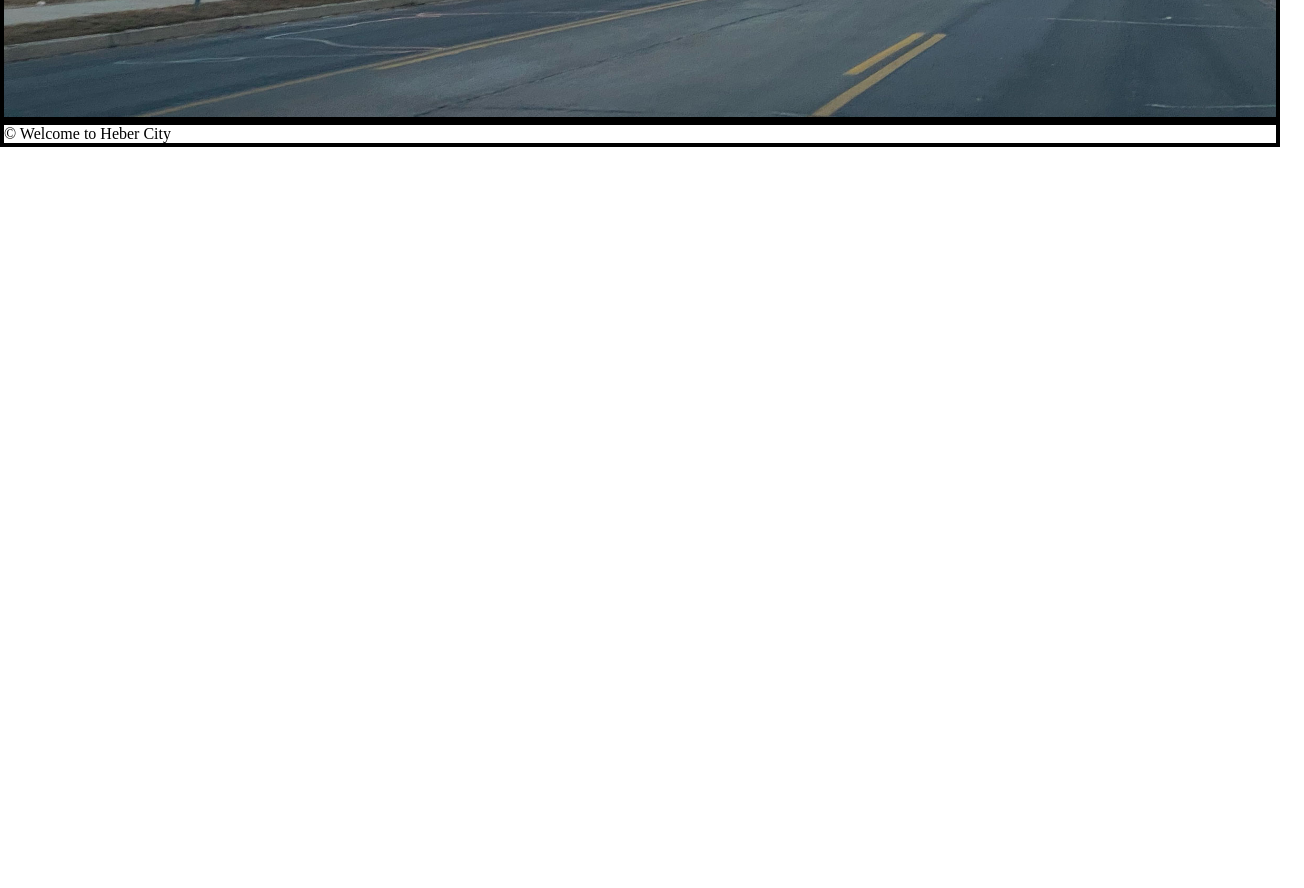
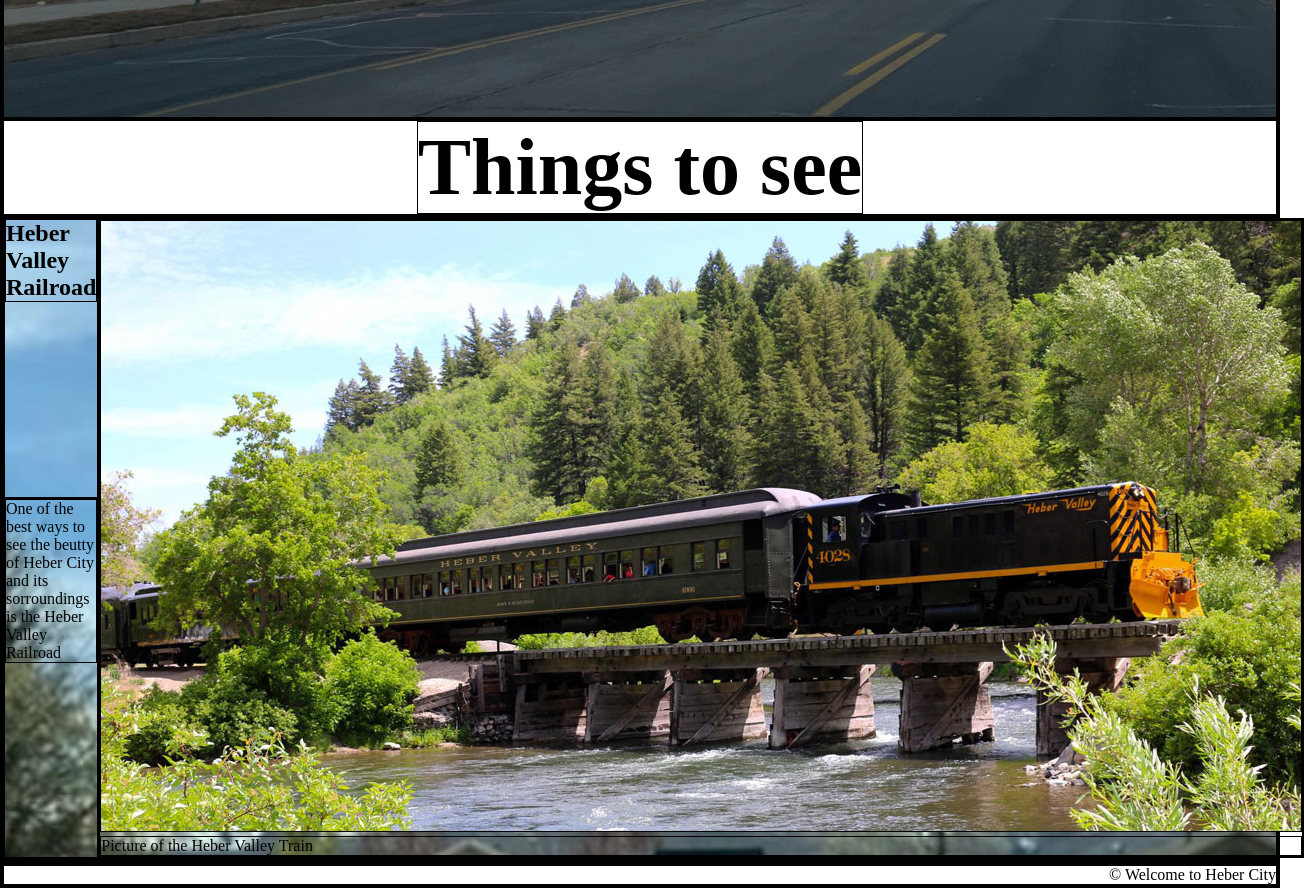
Before and after one commit to AlanLogan4/Heber-City-Website, a plain HTML site: page thingsToSee.html in a window 1280 px wide. Shown: the part 500-1388 px from the top of the page, 1304 px wide, since content can reach past the window. Before the commit the page ends 800 px from the top, so only its background shows below. Drawn offline with Linux system fonts and the light colour scheme.

Commit message:
Day Work 4

```diff
--- a/style.css
+++ b/style.css
@@ -23,31 +23,6 @@
     height: 500px;
     width: 100%;
 }
-
-/* #region hero image */
-#hero{
-    background: linear-gradient(10deg, rgb(0,0,0,0.3),rgb(0,0,0,0.3)),
-                url(images/optimize2.jpg);
-    background-repeat: no-repeat;
-    background-size: cover;
-    background-position: center bottom;
-
-}
-.activities #hero{
-    background-image: url(images/optimized2.jpg);
-    background-position: center center;
-}
-
-.thingsToSee #hero{
-    background-image: url(images/optimized2.jpg);
-    background-position: center center;
-}
-
-
-
-/* #endregion */
-
-
 
 .flex-header{
     display: flex;
@@ -75,9 +50,97 @@
 
 }
 
+/* #endregion */
+
+header{
+    display: flex;
+    justify-content: center;
+    font-size: 40px;
+}
+
+/* #region hero image */
+#hero{
+    background: linear-gradient(10deg, rgb(0,0,0,0.3),rgb(0,0,0,0.3)),
+                url(images/optimize2.jpg);
+    background-repeat: no-repeat;
+    background-size: cover;
+    background-position: center bottom;
+
+}
+.activities #hero{
+    background: linear-gradient(10deg, rgb(0,0,0,0.3),rgb(0,0,0,0.3)),
+                url(images/optimized2.jpg);
+    background-size: cover;
+    background-repeat: no-repeat;
+    background-position: center center;
+}
+
+.thingsToSee #hero{
+    background: linear-gradient(10deg, rgb(0,0,0,0.3),rgb(0,0,0,0.3)),
+    url(images/optimized2.jpg);
+    background-size: cover;
+    background-repeat: no-repeat;
+    background-position: center center;
+}
+
+
 
 /* #endregion */
 
+
+/* #region articles*/
+.articles-background{
+    background-image: url(images/optimized3.jpg);
+    background-position: center;
+    background-repeat: no-repeat;
+    background-size: cover;
+}
+
+
+    /* #region thigns to see*/
+    .thingsToSee article{
+        display: grid;
+        grid-template: auto auto;
+    }
+
+    .thingsToSee article .grid-header{
+        grid-column: 1;
+        grid-row: 1;
+    }
+
+    .thingsToSee article .grid-content{
+        grid-column: 1;
+        grid-row: 2;
+    }
+
+    .thingsToSee article .grid-img{
+        grid-column: 2;
+        grid-row: 1 / span 2;
+
+    }
+
+
+    /* #endregion*/
+
+
+
+
+/* #endregion*/
+
+
+
+/* #region footer*/
+
+footer{
+    border-top: 5px solid black;
+}
+
+footer p{
+    display: flex;
+    justify-content: right;
+}
+
+/* #endregon*/
 
 @media screen and (max-width: 800px) {
     .flex-container{
--- a/thingsToSee.html
+++ b/thingsToSee.html
@@ -5,7 +5,7 @@
         <meta http-equiv="X-UA-Compatible" content="IE=edge">
         <meta name="viewport" content="width=device-width, initial-scale=1.0">
         <link rel="stylesheet" href="style.css">
-        <title>Thins to See</title>
+        <title>Things to See</title>
     </head>
     <body class="thingsToSee">
         <nav id="hero">
@@ -24,7 +24,27 @@
         </nav>
 
         <div>
-            <article>
+            <header>
+                <h1>Things to see</h1>
+            </header>
+        </div>
+
+        <div class="articles-background">
+            <article class="grid-container-1">
+                <div class="grid-header">
+                    <h2>Heber Valley Railroad</h2>
+                </div>
+
+                <div class="grid-content">
+                    <p>One of the best ways to see the beutty of Heber City and its sorroundings is the Heber Valley Railroad</p>
+                </div>
+
+                <div class="grid-img">
+                    <figure>
+                        <img src="images/optimized4.jpg" alt="image of a picture of the heber valley train crossing a bridge close to a mountain full of trees.">
+                        <figcaption>Picture of the Heber Valley Train</figcaption>
+                    </figure>
+                </div>
 
             </article>
         </div>
```
Also changed, not shown: activities.html (+1 -1 lines), food.html (+1 -1 lines), index.html (+3 -2 lines), images/optimized4.jpg (added).
